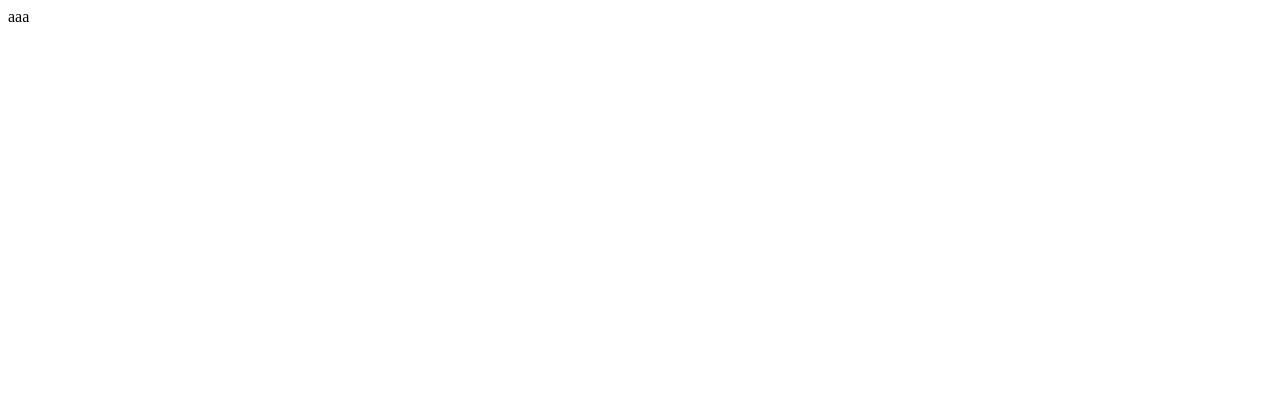
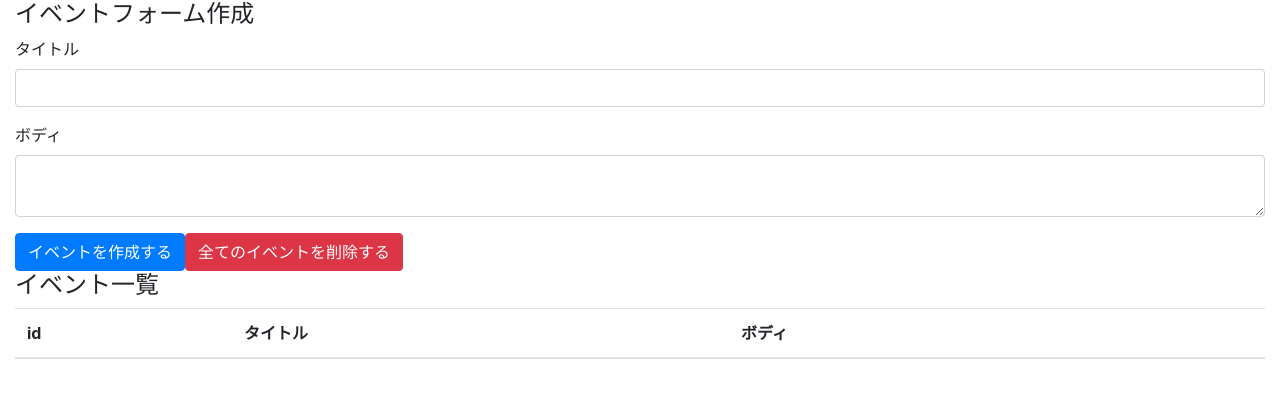
Before and after one commit to shunMT25/react-hooks-101, a React (Create React App) app: page / in a window 1280 px wide. Shown: the top 398 px of the page. Built offline with nearby package versions, Linux system fonts and the light colour scheme.

Commit message:
bootstrap eventlist

```diff
--- a/package.json
+++ b/package.json
@@ -3,6 +3,7 @@
   "version": "0.1.0",
   "private": true,
   "dependencies": {
+    "bootstrap": "^4.3.1",
     "react": "^18.2.0",
     "react-dom": "^18.2.0",
     "react-scripts": "3.0.1"
--- a/src/App.js
+++ /dev/null
@@ -1,11 +0,0 @@
-import React from 'react';
-
-const App = () => {
-  return (
-    <div>
-      aaa
-    </div>
-  );
-}
-
-export default App;
--- /dev/null
+++ b/src/components/App.js
@@ -0,0 +1,40 @@
+import React from 'react';
+
+import 'bootstrap/dist/css/bootstrap.min.css';
+
+const App = () => {
+  return (
+    <div className="container-fluid">
+      <h4>イベントフォーム作成</h4>
+      <form>
+        <div className="form-group">
+          <label htmlFor="formEventTitle">タイトル</label>
+          <input className="form-control" id= "formEventTitle"></input>
+        </div>
+        <div className="form-group">
+          <label htmlFor="formBodyTitle">ボディ</label>
+          <textarea className="form-control" id= "formBodyTitle" />
+        </div>
+        <button className="btn btn-primary">イベントを作成する</button>
+        <button className="btn btn-danger">全てのイベントを削除する</button>
+      </form>
+
+      <h4>イベント一覧</h4>
+      <table className="table table-hover">
+        <thead>
+          <tr>
+            <th>id</th>
+            <th>タイトル</th>
+            <th>ボディ</th>
+            <th></th>
+          </tr>
+        </thead>
+        <tbody>
+
+        </tbody>
+      </table>
+    </div>
+  );
+}
+
+export default App;
--- a/src/index.js
+++ b/src/index.js
@@ -1,5 +1,5 @@
 import React from 'react';
 import ReactDOM from 'react-dom';
-import App from './App';
+import App from './components/App';
 
 ReactDOM.render(<App />, document.getElementById('root'));
```
Also changed, not shown: 1 other file (tests, documents, lock files or other folders).
